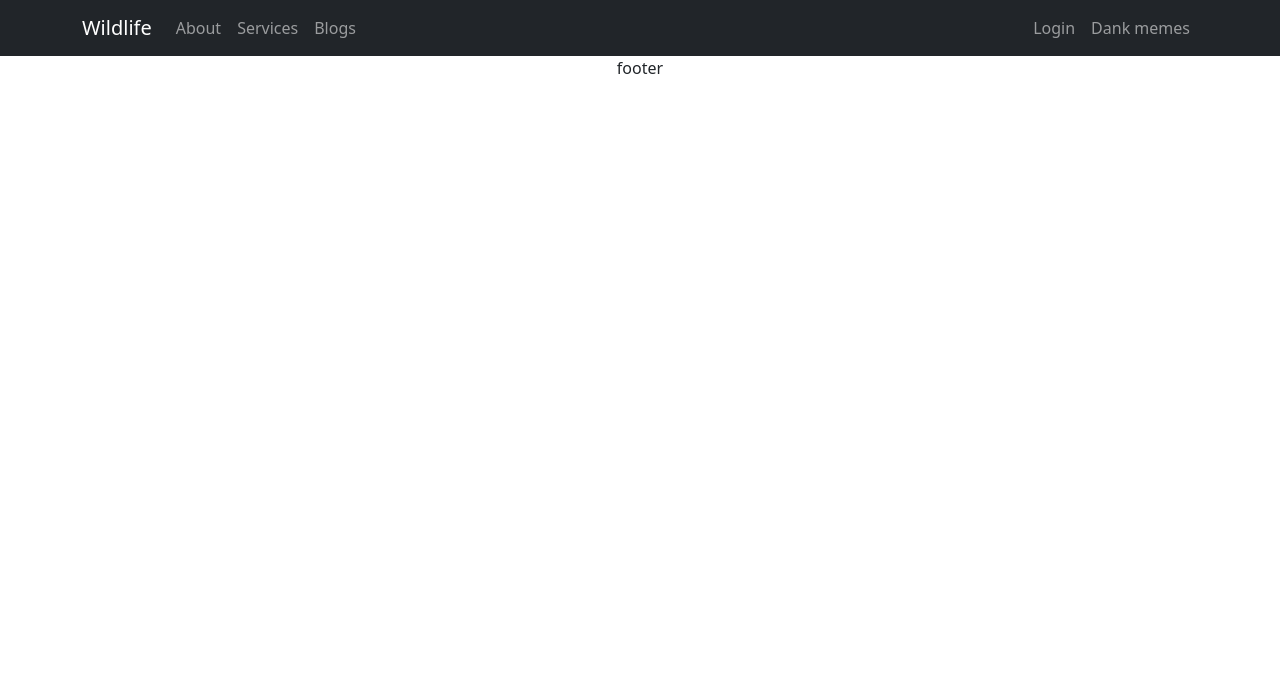
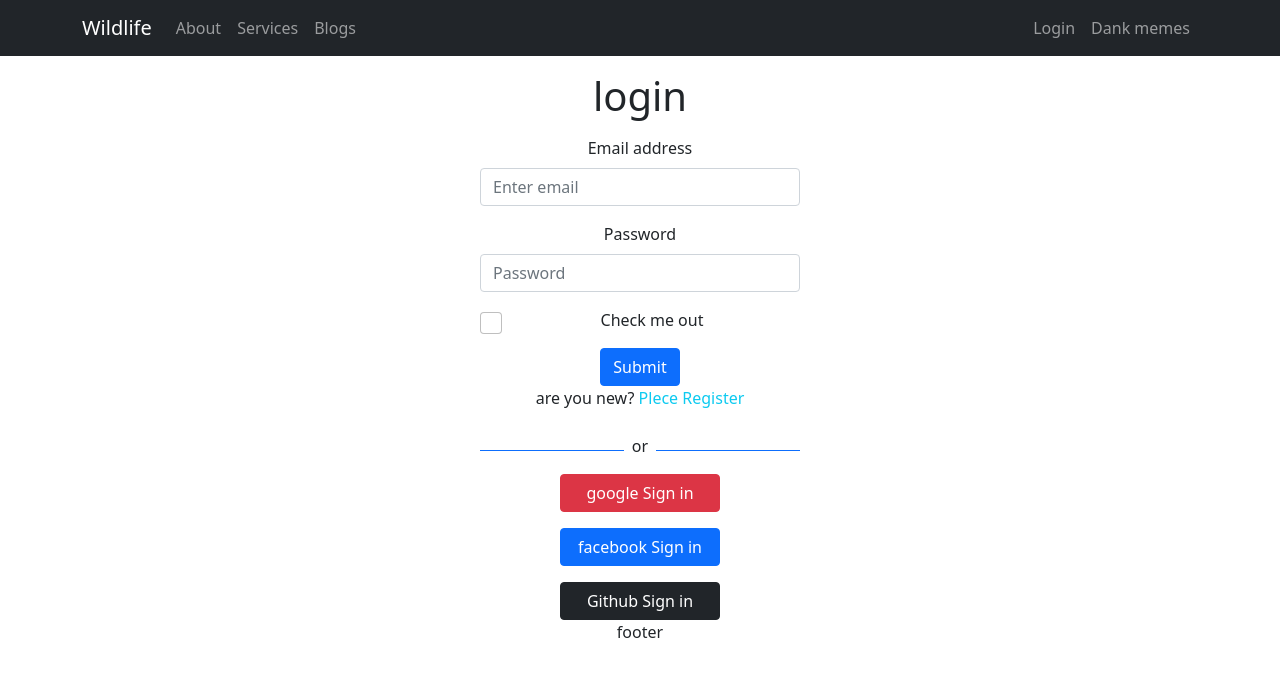
Before and after one commit to mojahid20/upassignment-ten, a React (Create React App) app: page /login in a window 1280 px wide. Shown: the top 676 px of the page. Built offline with nearby package versions, Linux system fonts and the light colour scheme.

Commit message:
i have add in my project login page

```diff
--- a/src/App.js
+++ b/src/App.js
@@ -7,6 +7,11 @@ import Home from './Pages/Home/Home/Home';
 import Header from './Pages/Sheard/Header/Header';
 import Footer from './Pages/Sheard/Footer/Footer';
 import Blogs from './Pages/Bloge/Blogs';
+import Datiles from './Pages/Datiles/Datiles';
+
+import Notfound from './Pages/Sheard/Notfound/Notfound';
+import Login from './Pages/Login/Login/Login';
+import Register from './Pages/Login/Register/Register';
 
 function App() {
   return (
@@ -15,8 +20,13 @@ function App() {
          <Header />
          <Routes>
            <Route path='/' element={<Home />}></Route>
+           <Route path='/home' element={<Home />}></Route>
+           <Route path='/service/:serviceId' element={<Datiles />}></Route>
            <Route path='/blogs' element={<Blogs />}></Route>
            <Route path='/about' element={<About />}></Route>
+           <Route path='/login' element={<Login />}></Route>
+           <Route path='/register' element={<Register />}></Route>
+           <Route path='*' element={<Notfound />}></Route>
          </Routes>
          <Footer />
     </div>
--- a/src/Pages/Datiles/Datiles.js
+++ b/src/Pages/Datiles/Datiles.js
@@ -1,11 +1,26 @@
 import React from 'react';
+import { Button, Modal } from 'react-bootstrap';
 import { useParams } from 'react-router-dom';
 
 const Datiles = () => {
     const {serviceId}= useParams();
     return (
         <div>
-            <h2>datalls:{serviceId}</h2>
+
+            <Modal.Dialog>
+  <Modal.Header closeButton>
+    <Modal.Title><h2>datalls:{serviceId}</h2></Modal.Title>
+  </Modal.Header>
+
+  <Modal.Body>
+    <p>Lorem ipsum dolor, sit amet consectetur adipisicing elit. Odio libero natus aliquam numquam aliquid eos sequi? Recusandae illo non odit rem, nesciunt beatae. Dolore sed alias atque iusto deleniti odit.</p>
+  </Modal.Body>
+
+  <Modal.Footer>
+    <Button variant="secondary">Close</Button>
+    <Button variant="primary">Save changes</Button>
+  </Modal.Footer>
+</Modal.Dialog>
         </div>
     );
 };
--- a/src/Pages/Home/Service/Service.js
+++ b/src/Pages/Home/Service/Service.js
@@ -1,9 +1,14 @@
 import React from 'react';
+import { useNavigate } from 'react-router-dom';
 import './Service.css';
 
 
 const Service = ({service}) => {
-    const { name,img,description}=service;
+    const {id, name,img,description}=service;
+    const navigate= useNavigate();
+    const datilsService= id =>{
+          navigate(`/service/${id}`);
+    }
     return (
         <div className='width'>
 
@@ -11,7 +16,7 @@ const Service = ({service}) => {
             <img className='w-100' src={img} alt="" />
             <h4>name:{name}</h4>
             <p><h4>description : </h4>{description}</p>
-            <button className='btn btn-primary w-100'>Datiles</button>
+            <button onClick={()=>datilsService(id)} className='btn btn-primary w-100'>Datiles</button>
         </div>
     );
 };
--- a/src/Pages/Home/Services/Services.js
+++ b/src/Pages/Home/Services/Services.js
@@ -13,7 +13,7 @@ const Services = () => {
    },[]);
 
     return (
-        <div id='service'>
+        <div id='services'>
             <h2 className='my-4 text-primary'>Our Services </h2>
             <div className='service-container'>
             {
--- /dev/null
+++ b/src/Pages/Login/Login/Login.js
@@ -0,0 +1,48 @@
+import React, { useRef } from 'react';
+import { Button, Form } from 'react-bootstrap';
+import { Link, useNavigate } from 'react-router-dom';
+import SocialLogin from '../SocialLogin/SocialLogin';
+
+const Login = () => {
+    const emailRef= useRef('');
+    const passwordRef = useRef('');
+    const navigate= useNavigate();
+
+    const handalSubmit=(event)=>{
+        event.preventDefault();
+        const email=emailRef.current.value;
+        const password= passwordRef.current.value;
+        console.log(email, password);
+    }
+    const navigateReg= event =>{
+     navigate('/register');
+    }
+    return (
+        <div className='w-25 mx-auto'>
+        <h1 className='text-center my-3 '>login</h1>
+        <Form onSubmit={handalSubmit} >
+<Form.Group className="mb-3" controlId="formBasicEmail">
+<Form.Label>Email address</Form.Label>
+<Form.Control ref={emailRef} type="email" placeholder="Enter email" required />
+
+</Form.Group>
+
+<Form.Group className="mb-3" controlId="formBasicPassword">
+<Form.Label>Password</Form.Label>
+<Form.Control ref={passwordRef} type="password" placeholder="Password" required />
+</Form.Group>
+<Form.Group className="mb-3" controlId="formBasicCheckbox">
+<Form.Check type="checkbox" label="Check me out" />
+</Form.Group>
+<Button variant="primary" type="submit">
+Submit
+</Button>
+<p >are you  new? <Link to ='/register' className='text-info text-decoration-none' onClick={navigateReg}>Plece Register</Link> </p>
+
+</Form>
+<SocialLogin />
+    </div>
+    );
+};
+
+export default Login;
--- /dev/null
+++ b/src/Pages/Login/Register/Register.css
@@ -0,0 +1,10 @@
+form input{
+    display: block;
+    margin: 0 auto;
+    padding: 10px;
+
+    width: 100%;
+    border-radius: 10px;
+    outline: none;
+    border: 1px solid lightblue;
+}
--- /dev/null
+++ b/src/Pages/Login/Register/Register.js
@@ -0,0 +1,35 @@
+import React from 'react';
+import { Link, useNavigate } from 'react-router-dom';
+import SocialLogin from '../SocialLogin/SocialLogin';
+import './Register.css';
+
+const Register = () => {
+    const navigate= useNavigate();
+
+    const navigatelogin=()=>{
+        navigate('/login');
+    }
+
+
+
+
+        const handalregister= (event)=>{
+            event.preventDefault()
+            console.log(event.target);
+        }
+    return (
+        <div className='w-25 mx-auto'>
+            <h1 className='text-center my-4'>Register</h1>
+           <form  onSubmit={handalregister}>
+               <input type="text" name='name' placeholder='enter name' /> <br />
+               <input type="email" name='email' placeholder='enter emal' required /> <br />
+               <input type="password" name='password' placeholder='enter password' required /> <br />
+               <input type="submit"value='register'/>
+               <p  className='text-center mt-3'>All ready have an Account ? <Link to ='/login' className='text-danger text-decoration-none' onClick={navigatelogin}>Plece Lgin</Link> </p>
+           </form>
+            <SocialLogin />
+        </div>
+    );
+};
+
+export default Register;
--- /dev/null
+++ b/src/Pages/Login/SocialLogin/SocialLogin.js
@@ -0,0 +1,25 @@
+import React from 'react';
+
+
+const SocialLogin = () => {
+
+
+
+    return (
+        <div>
+        <div className='text-center d-flex align-items-center justify-items-center'>
+        <div style={{height:'1px'}} className='bg-primary w-50'></div>
+        <p className='text-center mt-2 mx-2'>or</p>
+        <div style={{height:'1px'}} className='bg-primary w-50'></div>
+    </div>
+    <div className='w-100 mx-auto d-block'>
+    <button  className='btn btn-danger w-50 '>google Sign in</button> <br />
+    <button className='btn btn-primary my-3 w-50'>facebook Sign in</button> <br />
+
+    <button className='btn btn-dark w-50'>Github Sign in</button>
+    </div>
+    </div>
+    );
+};
+
+export default SocialLogin;
--- a/src/Pages/Sheard/Header/Header.js
+++ b/src/Pages/Sheard/Header/Header.js
@@ -20,7 +20,7 @@ const Header = () => {
 
     </Nav>
     <Nav>
-      <Nav.Link href="#deets">Login</Nav.Link>
+      <Nav.Link as={Link} to="/login">Login</Nav.Link>
       <Nav.Link eventKey={2} href="#memes">
         Dank memes
       </Nav.Link>
--- /dev/null
+++ b/src/Pages/Sheard/Notfound/Notfound.js
@@ -0,0 +1,12 @@
+import React from 'react';
+import logo from '../../../image/404.jpg';
+
+const Notfound = () => {
+    return (
+        <div>
+            <img src={logo} alt="" />
+        </div>
+    );
+};
+
+export default Notfound;
```
Also changed, not shown: src/image/404.jpg (added).
